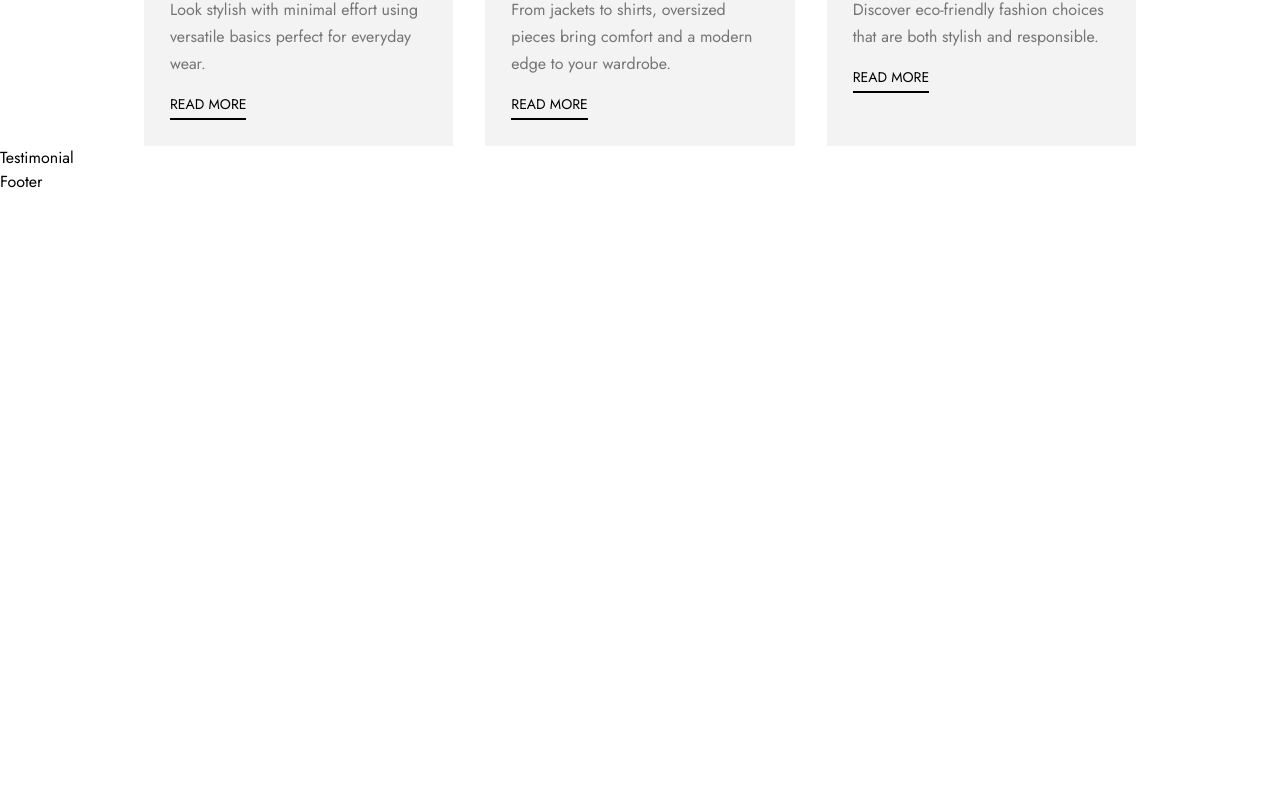
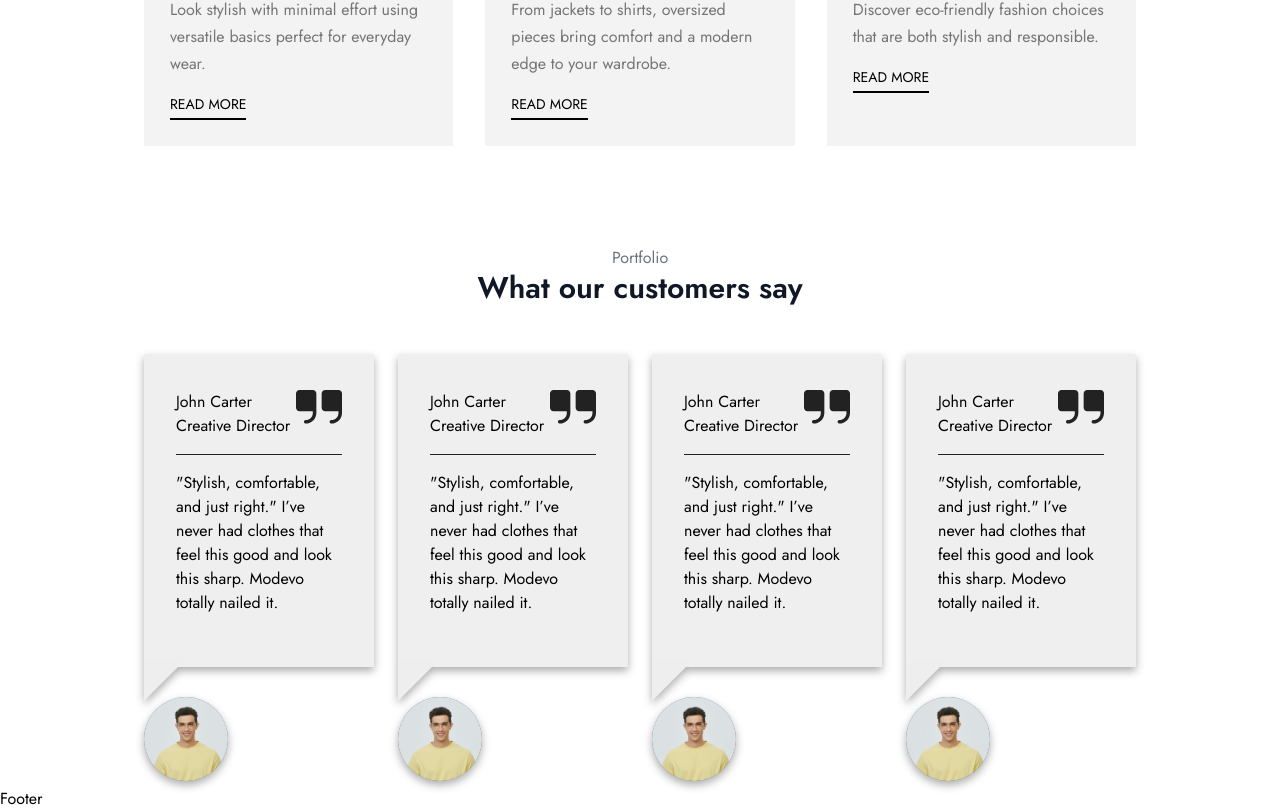
Before and after one commit to Riyadulislamratul/modevo_project_with-react, a React (Vite) app: page / in a window 1280 px wide. Shown: the part 7272-8083 px from the top of the page. Before the commit the page ends 7466 px from the top, so only its background shows below. Built offline with nearby package versions, Linux system fonts and the light colour scheme.

Commit message:
Testimonial Section added

```diff
--- /dev/null
+++ b/src/components/PortfolioCard.jsx
@@ -0,0 +1,43 @@
+import portfolio_1 from "../assets/portfolio-1.jpg";
+
+const TestimonialCard = () => {
+	return (
+		<div className="py-9 px-8 bg-[#EFEFEF] space-y-4 portfolio_shape relative">
+			<div className="relative">
+				<h4>John Carter</h4>
+				<p>Creative Director</p>
+				<span className="absolute right-0 top-0 z-10">
+					<svg
+						width="46"
+						height="34"
+						viewBox="0 0 46 34"
+						fill="none"
+						xmlns="http://www.w3.org/2000/svg"
+					>
+						<path
+							d="M20.3462 3.53846V23C20.343 25.8144 19.2235 28.5126 17.2335 30.5027C15.2434 32.4928 12.5452 33.6122 9.73077 33.6154C9.26154 33.6154 8.81153 33.429 8.47973 33.0972C8.14794 32.7654 7.96154 32.3154 7.96154 31.8462C7.96154 31.3769 8.14794 30.9269 8.47973 30.5951C8.81153 30.2633 9.26154 30.0769 9.73077 30.0769C11.607 30.0748 13.4059 29.3285 14.7326 28.0018C16.0593 26.6751 16.8056 24.8763 16.8077 23V21.2308H3.53846C2.60033 21.2297 1.70093 20.8566 1.03758 20.1932C0.374219 19.5298 0.0010729 18.6304 0 17.6923V3.53846C0.0010729 2.60033 0.374219 1.70093 1.03758 1.03758C1.70093 0.374219 2.60033 0.0010729 3.53846 0H16.8077C17.7458 0.0010729 18.6452 0.374219 19.3086 1.03758C19.9719 1.70093 20.3451 2.60033 20.3462 3.53846ZM42.4615 0H29.1923C28.2542 0.0010729 27.3548 0.374219 26.6914 1.03758C26.0281 1.70093 25.6549 2.60033 25.6538 3.53846V17.6923C25.6549 18.6304 26.0281 19.5298 26.6914 20.1932C27.3548 20.8566 28.2542 21.2297 29.1923 21.2308H42.4615V23C42.4594 24.8763 41.7132 26.6751 40.3864 28.0018C39.0597 29.3285 37.2609 30.0748 35.3846 30.0769C34.9154 30.0769 34.4654 30.2633 34.1336 30.5951C33.8018 30.9269 33.6154 31.3769 33.6154 31.8462C33.6154 32.3154 33.8018 32.7654 34.1336 33.0972C34.4654 33.429 34.9154 33.6154 35.3846 33.6154C38.199 33.6122 40.8972 32.4928 42.8873 30.5027C44.8774 28.5126 45.9968 25.8144 46 23V3.53846C45.9989 2.60033 45.6258 1.70093 44.9624 1.03758C44.2991 0.374219 43.3997 0.0010729 42.4615 0Z"
+							fill="#222222"
+						/>
+					</svg>
+				</span>
+			</div>
+			<div className="h-px bg-black-222" />
+			<div>
+				<p>
+					"Stylish, comfortable, and just right." I’ve never had clothes that
+					feel this good and look this sharp. Modevo totally nailed it.
+				</p>
+			</div>
+
+			<div className="size-21 rounded-full flex items-center justify-center bg-slate-500 overflow-hidden absolute -bottom-28.5 left-0">
+				<img
+					src={portfolio_1}
+					alt="image"
+					className="w-full h-full object-cover"
+				/>
+			</div>
+		</div>
+	);
+};
+
+export default TestimonialCard;
--- a/src/components/Testimonial.jsx
+++ b/src/components/Testimonial.jsx
@@ -1,9 +1,25 @@
-import React from 'react'
+import React from "react";
+import PortfolioCard from "./PortfolioCard";
 
-const Testimonial = () => {
-  return (
-    <div>Testimonial</div>
-  )
-}
+const TestimonialSection = () => {
+	return (
+    <section className="mt-25 mb-30">
+			<div className="container">
+				<div className="text-center mb-12">
+					<p className="mt-3 text-gray-500 max-w-2xl mx-auto">Portfolio</p>
+					<h2 className="text-3xl font-semibold text-gray-900">
+						What our customers say
+					</h2>
+				</div>
+				<div className="grid grid-cols-4 gap-6">
+					<PortfolioCard />
+					<PortfolioCard />
+					<PortfolioCard />
+					<PortfolioCard />
+				</div>
+        </div>
+        </section>
+	);
+};
 
-export default Testimonial
+export default TestimonialSection;
```
Also changed, not shown: src/assets/portfolio-1.jpg (added).
